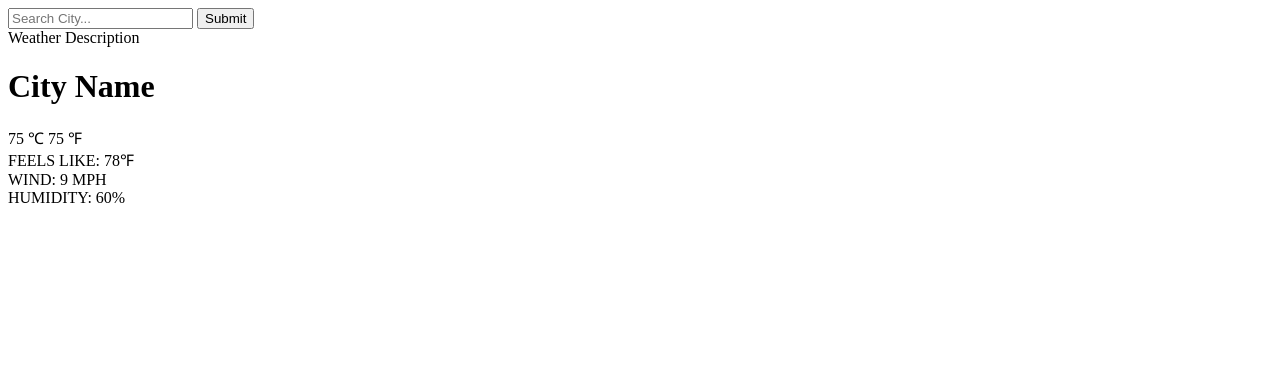
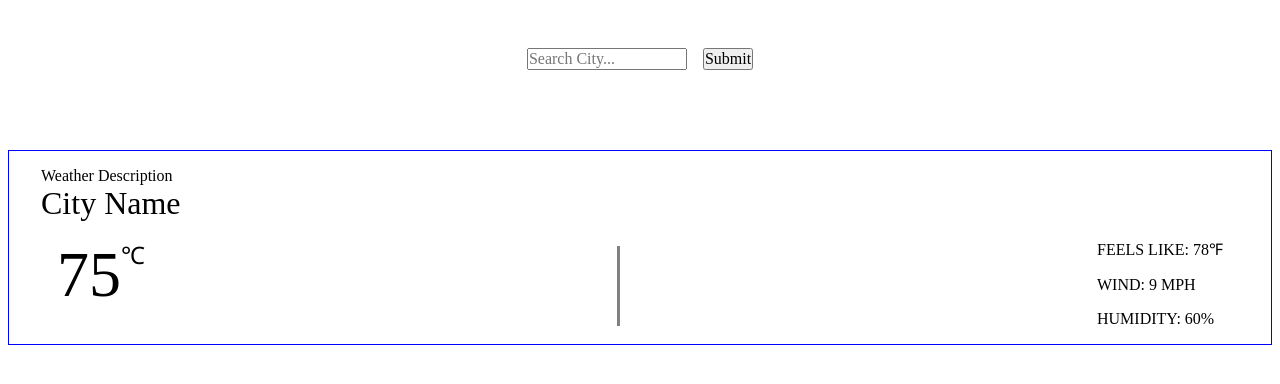
Before and after one commit to jaredmates/weather-app, a website built with webpack: page dist/index.html in a window 1280 px wide. Built offline with nearby package versions, Linux system fonts and the light colour scheme.

Commit message:
set up basic css styling

```diff
--- a/dist/index.html
+++ b/dist/index.html
@@ -24,9 +24,10 @@
       <div class="weather-description">Weather Description</div>
       <h1>City Name</h1>
       <div class="temp-container">
-        <div class="temperature">75 <span>&#8451</span> 75 <span>&#8457</span></div>
+        <div class="temperature">75 <span>&#8451</span></div>
+        <!-- TODO: Farenheight = &#8457 -->
         <div class="vertical-line"></div>
-        <div class="details container">
+        <div class="details-container">
           <div class="feels-like">FEELS LIKE: 78<span>&#8457</span></div>
           <div class="wind">WIND: 9 MPH</div>
           <div class="humidity">HUMIDITY: 60%</div>
--- a/dist/styles.css
+++ b/dist/styles.css
@@ -0,0 +1,153 @@
+/* ---------------------------- */
+/* Reset                        */
+/* ---------------------------- */
+
+/* Box sizing */
+*,
+*::after,
+*::before {
+  margin: 0;
+  padding: 0;
+  box-sizing: border-box;
+  /* border: 1px solid blue; */
+}
+
+/* Reset Margins */
+body,
+h1,
+h2,
+h3,
+h4,
+h5,
+p,
+figure,
+picture {
+  margin: 0;
+}
+
+h1,
+h2,
+h3,
+h4,
+h5,
+p {
+  font-weight: 400;
+}
+
+/* set up the body */
+body {
+  margin: 0;
+  padding: 0;
+  font-size: 1rem;
+  min-height: 100vh;
+}
+
+/* make images easier to work with */
+img,
+picture {
+  max-width: 100%;
+  display: block;
+}
+
+/* make forms easier to work with */
+input,
+button,
+textarea,
+select {
+  font: inherit;
+}
+
+/* ------------------- */
+/* Compontents         */
+/* ------------------- */
+
+.search-container {
+  padding: 3em;
+  margin-bottom: 2em;
+}
+
+.form {
+  display: flex;
+  justify-content: center;
+  gap: 1em;
+}
+
+.form input[type="text"] {
+  width: 10em;
+}
+
+.form input[type="submit"] {
+  /*  */
+}
+
+.weather-container {
+  margin: 0.5em;
+  padding: 1em;
+  border: 1px solid blue;
+}
+
+.weather-description {
+  padding-left: 1em;
+}
+
+h1 {
+  margin-bottom: 0.5em;
+  padding-left: 0.5em;
+}
+
+.temp-container {
+  display: flex;
+  justify-content: space-between;
+}
+
+.temperature {
+  font-size: 4rem;
+  padding-left: 0.5em;
+  padding-right: 0.3em;
+}
+
+.temperature span {
+  font-size: 1.5rem;
+  position: absolute;
+  /* top: 1.8em; */
+  /* left: 17.3em; */
+}
+
+.vertical-line {
+  border-left: 3px solid gray;
+  margin-top: 0.5em;
+  height: 5em;
+}
+
+.details-container {
+  display: flex;
+  flex-direction: column;
+  gap: 1em;
+  padding-right: 2em;
+}
+
+.feels-like {
+  /*  */
+}
+
+.feels-like span {
+  /*  */
+}
+
+.wind {
+  /*  */
+}
+
+.humidity {
+  /*  */
+}
+
+/* Tablets */
+@media only screen and (min-width: 768px) {
+  /*  */
+}
+
+/* laptops */
+@media only screen and (min-width: 1024px) {
+  /*  */
+}
```
